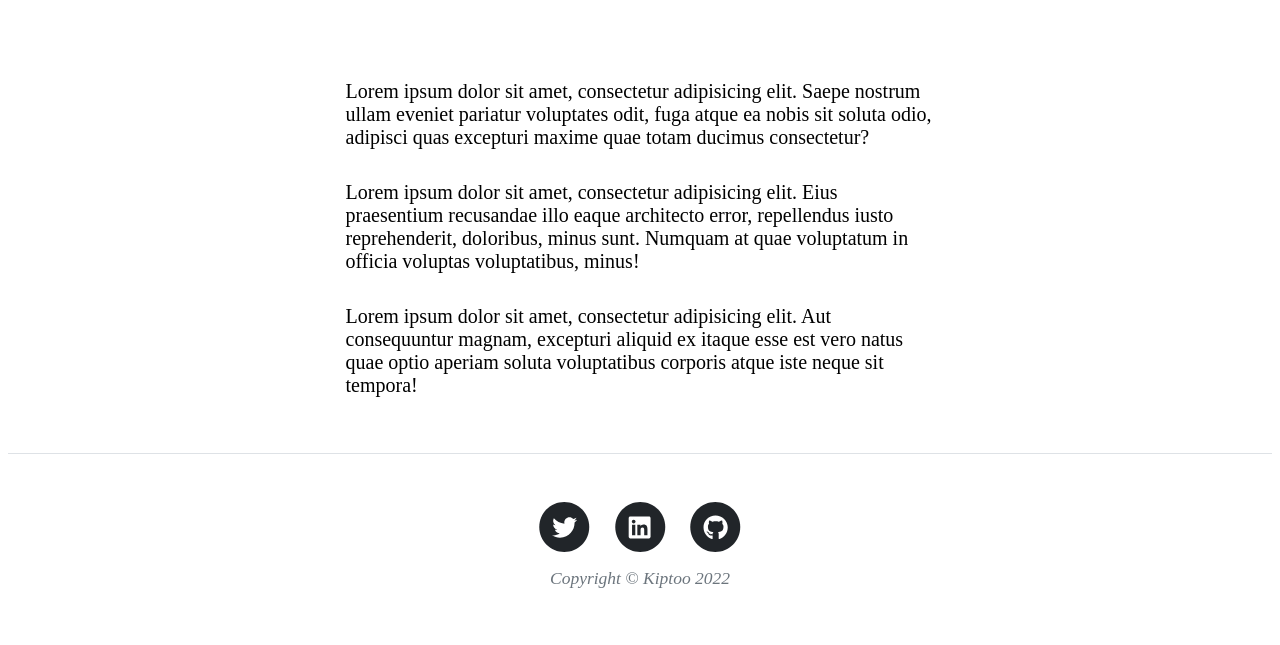
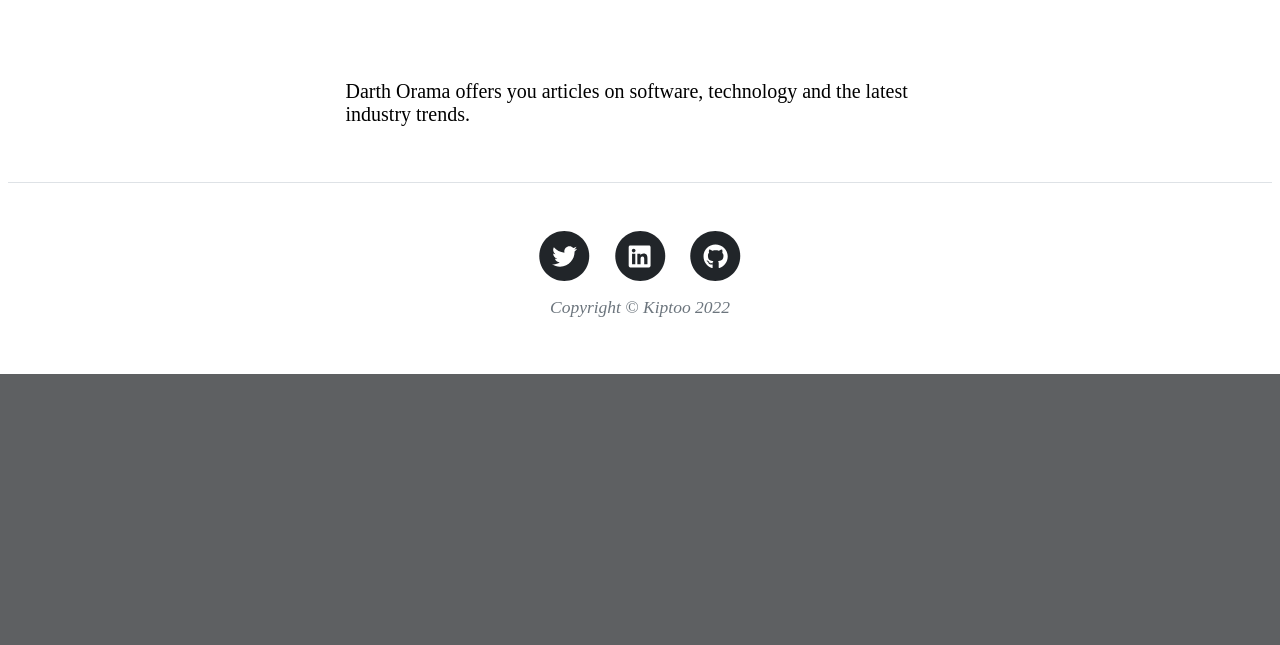
Before and after one commit to demuk/darthorama, a Flask app: page /about in a window 1280 px wide. Shown: the part 540-1185 px from the top of the page. After the commit the page ends 914 px from the top, so only its background shows below. Run offline with Flask 2, Linux system fonts and the light colour scheme; some libraries are stand-ins or nearby versions.

Commit message:
page clean up

```diff
--- a/app/templates/about.html
+++ b/app/templates/about.html
@@ -52,9 +52,9 @@
             <div class="container px-4 px-lg-5">
                 <div class="row gx-4 gx-lg-5 justify-content-center">
                     <div class="col-md-10 col-lg-8 col-xl-7">
-                        <p>Lorem ipsum dolor sit amet, consectetur adipisicing elit. Saepe nostrum ullam eveniet pariatur voluptates odit, fuga atque ea nobis sit soluta odio, adipisci quas excepturi maxime quae totam ducimus consectetur?</p>
-                        <p>Lorem ipsum dolor sit amet, consectetur adipisicing elit. Eius praesentium recusandae illo eaque architecto error, repellendus iusto reprehenderit, doloribus, minus sunt. Numquam at quae voluptatum in officia voluptas voluptatibus, minus!</p>
-                        <p>Lorem ipsum dolor sit amet, consectetur adipisicing elit. Aut consequuntur magnam, excepturi aliquid ex itaque esse est vero natus quae optio aperiam soluta voluptatibus corporis atque iste neque sit tempora!</p>
+                        <p>
+                            Darth Orama offers you articles on software, technology and the latest industry trends.
+                        </p>
                     </div>
                 </div>
             </div>
```
